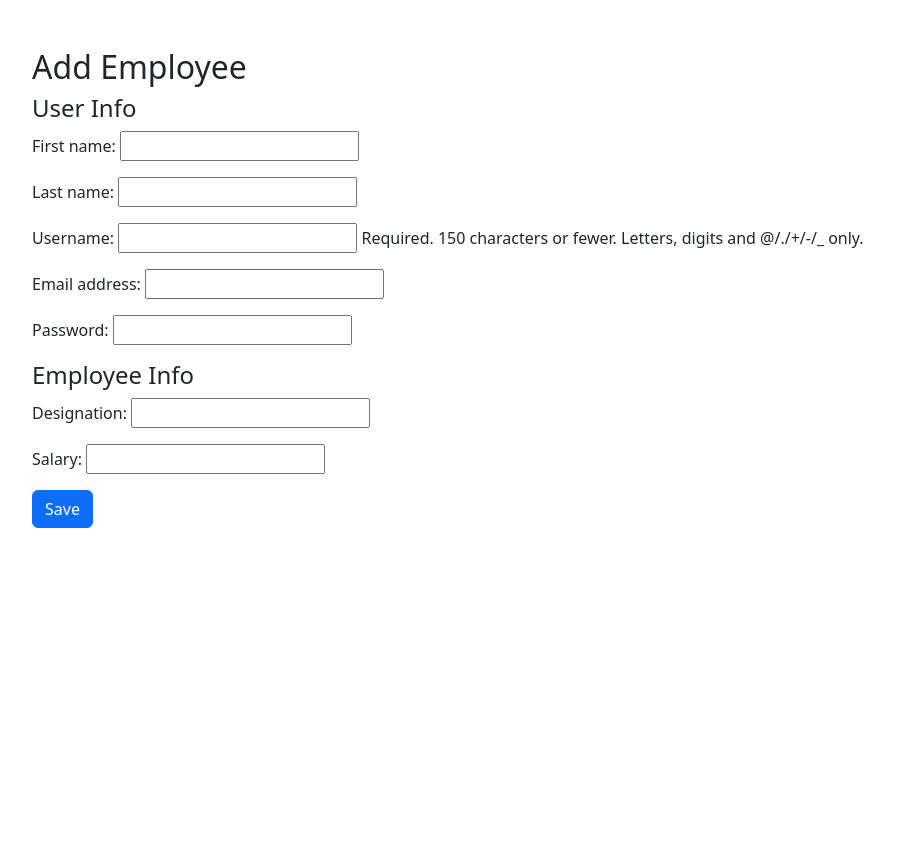
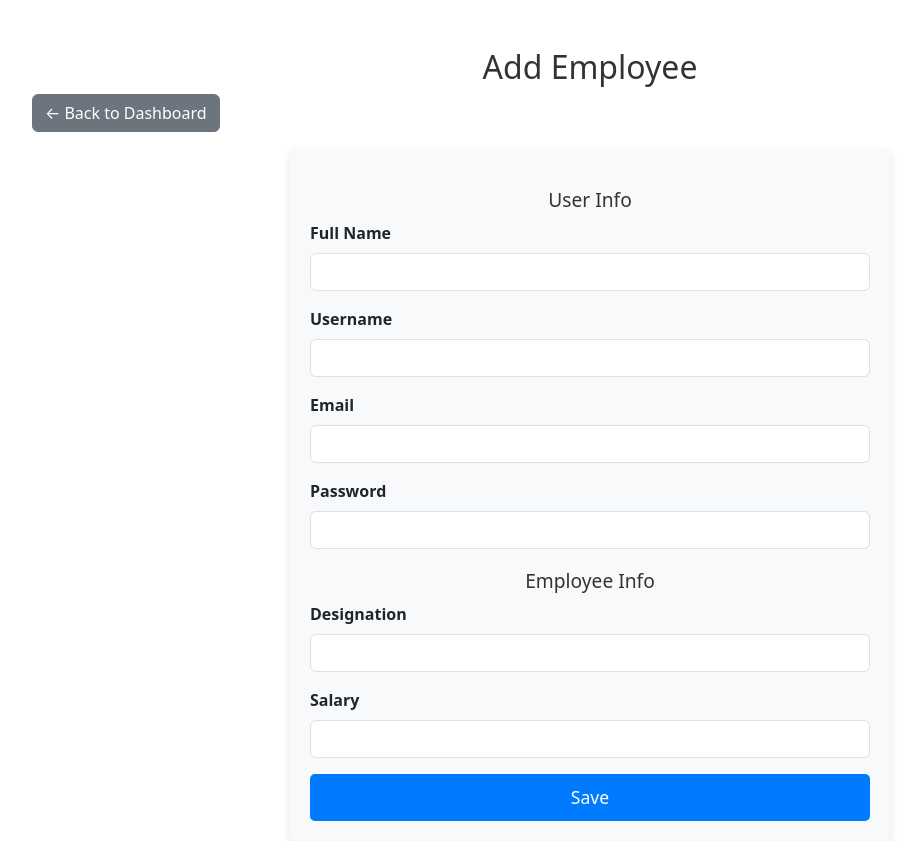
Before and after one commit to maheenmudassar17/employee-management-system, a Django app: page /employees/add/ in a window 1280 px wide. Shown: the whole page, without its empty margins (50-970 px from the left). Before the commit the page ends 528 px from the top, so only its background shows below. Run offline with Django 5.2, Linux system fonts and the light colour scheme; a user stored in the database is signed in.

Commit message:
project completed

```diff
--- a/ems/employee_management/forms.py
+++ b/ems/employee_management/forms.py
@@ -5,11 +5,31 @@ from django.contrib.auth.models import User
 from .models import Employee
 
 class UserForm(forms.ModelForm):
-    password = forms.CharField(widget=forms.PasswordInput)
+    full_name = forms.CharField(
+        label='Full Name',
+        max_length=150,
+        widget=forms.TextInput(attrs={'class': 'form-control'})  # Add this line
+    )
 
     class Meta:
         model = User
-        fields = ['first_name', 'last_name', 'username', 'email', 'password']
+        fields = ['username', 'email', 'password']
+        widgets = {
+            'username': forms.TextInput(attrs={'class': 'form-control'}),
+            'email': forms.EmailInput(attrs={'class': 'form-control'}),
+            'password': forms.PasswordInput(attrs={'class': 'form-control'}),
+        }
+
+    def save(self, commit=True):
+        user = super().save(commit=False)
+        full_name = self.cleaned_data.get('full_name', '')
+        name_parts = full_name.strip().split(' ', 1)
+        user.first_name = name_parts[0]
+        user.last_name = name_parts[1] if len(name_parts) > 1 else ''
+        if commit:
+            user.save()
+        return user
+
 
 class EmployeeForm(forms.ModelForm):
     class Meta:
--- a/ems/employee_management/models.py
+++ b/ems/employee_management/models.py
@@ -22,7 +22,7 @@ class Employee(models.Model):
 # models.py
 
 class Task(models.Model):
-    name = models.CharField(max_length=255, default='Untitled Task')
+    name = models.CharField(max_length=255, default='')
     description = models.TextField()
     assigned_to = models.ForeignKey(Employee, on_delete=models.CASCADE)
     status = models.CharField(max_length=20, choices=[('Pending', 'Pending'), ('Completed', 'Completed')], default='Pending')
--- /dev/null
+++ b/ems/employee_management/static/css/employee_form.css
@@ -0,0 +1,48 @@
+/* Custom CSS for Employee Form Page */
+h2 {
+    text-align: center;
+    margin-top: 20px;
+    font-size: 2rem;
+    color: #333;
+}
+h4 {
+    text-align: center;
+    margin-top: 10px;
+    font-size: 1.5rem;
+    color: #555;
+}
+
+.custom-form {
+    max-width: 600px;
+    margin: 0 auto;
+    padding: 20px;
+    background-color: #f8f9fa;
+    border-radius: 5px;
+    box-shadow: 0 4px 8px rgba(0, 0, 0, 0.1);
+}
+
+.custom-form h4 {
+    margin-top: 20px;
+    margin-bottom: 10px;
+    font-size: 1.2rem;
+    color: #333;
+}
+
+.custom-form .form-label {
+    font-weight: bold;
+}
+
+.custom-form .btn {
+    width: 100%;
+    padding: 10px;
+    font-size: 1.1rem;
+    background-color: #007bff;
+    color: white;
+    border-radius: 5px;
+    border: none;
+}
+
+.custom-form .btn:hover {
+    background-color: #0056b3;
+    cursor: pointer;
+}
--- a/ems/employee_management/templates/admin_dashboard.html
+++ b/ems/employee_management/templates/admin_dashboard.html
@@ -6,6 +6,12 @@
     <div>
         <a href="{% url 'add_employee' %}" class="btn btn-success">Add Employee</a>
         <a href="{% url 'task_list' %}" class="btn btn-primary">Manage Tasks</a>
+    </div>
+    <div>
+        <form method="GET" class="d-flex">
+            <input type="text" name="q" class="form-control me-2" placeholder="Search by name, email, or designation" value="{{ request.GET.q }}">
+            <button type="submit" class="btn btn-primary">Search</button>
+        </form>
     </div>
     <div>
         <a href="{% url 'logout' %}" class="btn btn-danger">Logout</a>
--- a/ems/employee_management/templates/employee_form.html
+++ b/ems/employee_management/templates/employee_form.html
@@ -1,13 +1,52 @@
 {% extends 'base.html' %}
 
+{% load static %}
+
 {% block content %}
+<link rel="stylesheet" href="{% static 'css/employee_form.css' %}">
+
 <h2>Add Employee</h2>
-<form method="POST">
+
+<!-- Back to Dashboard Button -->
+<a href="{% url 'admin_dashboard' %}" class="btn btn-secondary mb-3">← Back to Dashboard</a>
+
+
+<form method="POST" class="custom-form">
     {% csrf_token %}
+
+    <!-- User Info Section -->
     <h4>User Info</h4>
-    {{ user_form.as_p }}
+    <div class="mb-3">
+        <label for="id_full_name" class="form-label">Full Name</label>
+        {{ user_form.full_name }}
+    </div>
+
+    <div class="mb-3">
+        <label for="id_username" class="form-label">Username</label>
+        {{ user_form.username }}
+    </div>
+    <div class="mb-3">
+        <label for="id_email" class="form-label">Email</label>
+        {{ user_form.email }}
+    </div>
+    <div class="mb-3">
+        <label for="id_password" class="form-label">Password</label>
+        {{ user_form.password }}
+    </div>
+
+    <!-- Employee Info Section -->
     <h4>Employee Info</h4>
-    {{ emp_form.as_p }}
+    <div class="mb-3">
+        <label for="id_designation" class="form-label">Designation</label>
+        {{ emp_form.designation }}
+    </div>
+    <div class="mb-3">
+        <label for="id_salary" class="form-label">Salary</label>
+        {{ emp_form.salary }}
+    </div>
+
     <button type="submit" class="btn btn-primary">Save</button>
+
 </form>
+
 {% endblock %}
--- a/ems/employee_management/templates/employee_tasks.html
+++ b/ems/employee_management/templates/employee_tasks.html
@@ -11,7 +11,6 @@
             <tr>
                 <th>Task</th>
                 <th>Description</th>
-                <th>Due Date</th>
                 <th>Status</th>
                 <th>Action</th>
             </tr>
@@ -21,7 +20,6 @@
             <tr>
                 <td>{{ task.name }}</td>
                 <td>{{ task.description }}</td>
-                <td>{{ task.due_date }}</td>
                 <td>{{ task.status }}</td>
                 <td>
                     {% if task.status != 'Completed' %}
--- a/ems/employee_management/urls.py
+++ b/ems/employee_management/urls.py
@@ -1,7 +1,8 @@
 # employee_management/urls.py
-
 from django.urls import path
 from . import views
+from django.conf import settings
+from django.conf.urls.static import static
 
 urlpatterns = [
     path('', views.login_view, name='login'),
@@ -24,8 +25,10 @@ urlpatterns = [
     path('edit-task/<int:task_id>/', views.edit_task, name='edit_task'),
     path('delete-task/<int:task_id>/', views.delete_task, name='delete_task'),
     path('logout/', views.logout_view, name='logout'),
-
-
+    path('dashboard/', views.admin_dashboard, name='admin_dashboard'),
 
 
 ]
+
+if settings.DEBUG:
+    urlpatterns += static(settings.STATIC_URL, document_root=settings.STATIC_ROOT)
--- a/ems/employee_management/views.py
+++ b/ems/employee_management/views.py
@@ -10,6 +10,8 @@ from django.contrib.auth.models import User
 from django.contrib.auth.models import Group
 from django.shortcuts import redirect
 from .models import Task
+from django.db.models import Q
+
 
 
 
@@ -54,24 +56,33 @@ def employee_list(request):
 
 @login_required(login_url='/')
 @user_passes_test(superuser_only, login_url='/')
+
 def add_employee(request):
     if request.method == 'POST':
         user_form = UserForm(request.POST)
         emp_form = EmployeeForm(request.POST)
         if user_form.is_valid() and emp_form.is_valid():
-            user = user_form.save(commit=False)
-            user.set_password(user_form.cleaned_data['password'])
-            user.save()
+            user = user_form.save()
             employee = emp_form.save(commit=False)
             employee.user = user
             employee.save()
-            return redirect('employee_list')
+            return redirect('employee_list')  # or wherever you want to redirect
     else:
         user_form = UserForm()
         emp_form = EmployeeForm()
-    return render(request, 'employee_form.html', {'user_form': user_form, 'emp_form': emp_form})
 
+    # Add custom CSS classes to form fields
+    user_form.fields['username'].widget.attrs.update({'class': 'form-control'})
+    user_form.fields['email'].widget.attrs.update({'class': 'form-control'})
+    user_form.fields['password'].widget.attrs.update({'class': 'form-control'})
 
+    emp_form.fields['designation'].widget.attrs.update({'class': 'form-control'})
+    emp_form.fields['salary'].widget.attrs.update({'class': 'form-control'})
+
+    return render(request, 'employee_form.html', {
+        'user_form': user_form,
+        'emp_form': emp_form
+    })
 def employee_login(request):
     if request.method == 'POST':
         username = request.POST['username']
@@ -183,7 +194,7 @@ def add_task(request):
             # Process form data
             form.save()
 
-    return render(request, 'tasks/add_task.html', {
+    return render(request, 'assign_task.html', {
         'form': form,
         'employees': employees  # Pass the list of employees to the template
     })
@@ -223,3 +234,32 @@ def custom_login(request):
     # login logic
     if request.user.is_authenticated:
         return redirect('employee_task_list')  # Redirect to the employee task list page
+
+
+def admin_dashboard(request):
+    query = request.GET.get('q')
+    if query:
+        employees = Employee.objects.filter(
+            Q(user__first_name__icontains=query) |
+            Q(user__last_name__icontains=query) |
+            Q(user__username__icontains=query) |
+            Q(user__email__icontains=query) |
+            Q(designation__icontains=query)
+        )
+    else:
+        employees = Employee.objects.all()
+    return render(request, 'admin_dashboard.html', {'employees': employees})
+
+
+
+def task_list(request):
+    query = request.GET.get('q')
+    if query:
+        tasks = Task.objects.filter(
+            Q(name__icontains=query) |
+            Q(assigned_to__user__first_name__icontains=query) |
+            Q(assigned_to__user__last_name__icontains=query)
+        )
+    else:
+        tasks = Task.objects.all()
+    return render(request, 'task_list.html', {'tasks': tasks})
--- a/ems/ems/settings.py
+++ b/ems/ems/settings.py
@@ -10,6 +10,7 @@ For the full list of settings and their values, see
 https://docs.djangoproject.com/en/5.1/ref/settings/
 """
 
+import os
 from pathlib import Path
 
 # Build paths inside the project like this: BASE_DIR / 'subdir'.
@@ -55,7 +56,7 @@ ROOT_URLCONF = 'ems.urls'
 TEMPLATES = [
     {
         'BACKEND': 'django.template.backends.django.DjangoTemplates',
-        'DIRS': [],
+        'DIRS': [os.path.join(BASE_DIR, 'employee_management/templates')],
         'APP_DIRS': True,
         'OPTIONS': {
             'context_processors': [
```
Also changed, not shown: ems/employee_management/templates/assign_task.html (+7 -0 lines), ems/employee_management/templates/employee_list.html (+6 -1 lines), ems/employee_management/templates/task_list.html (+20 -5 lines), ems/db.sqlite3.
